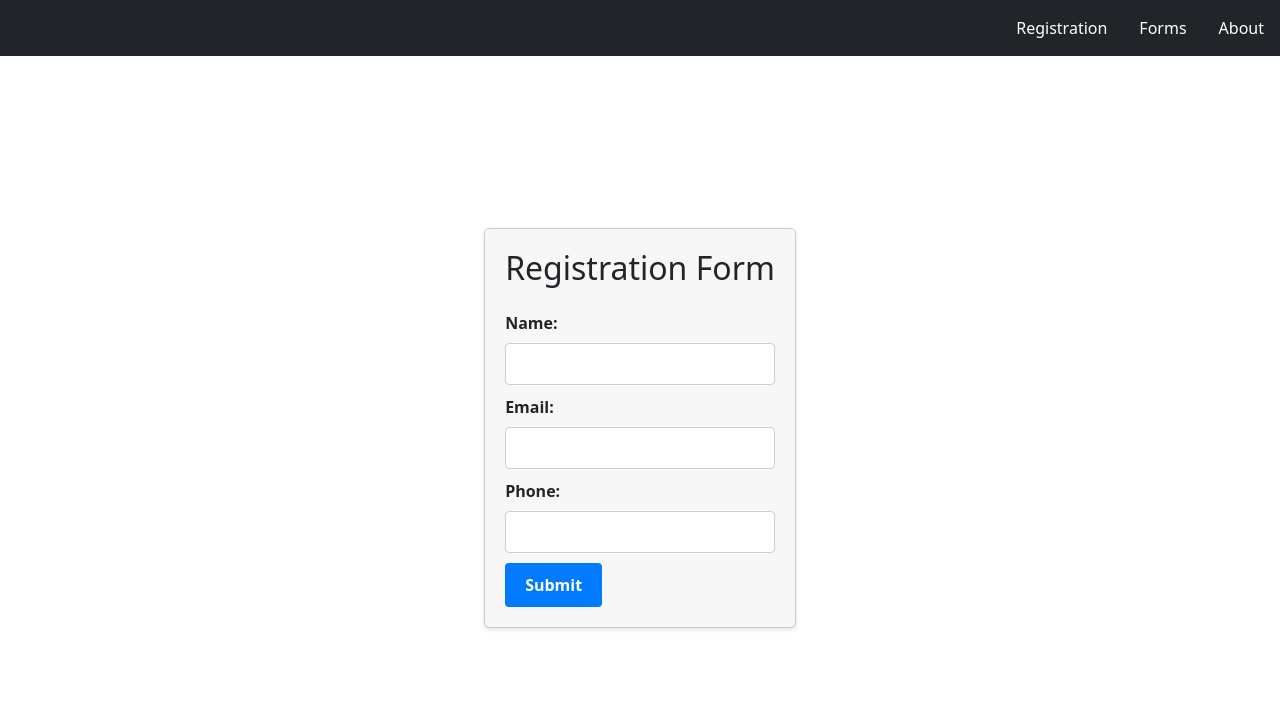
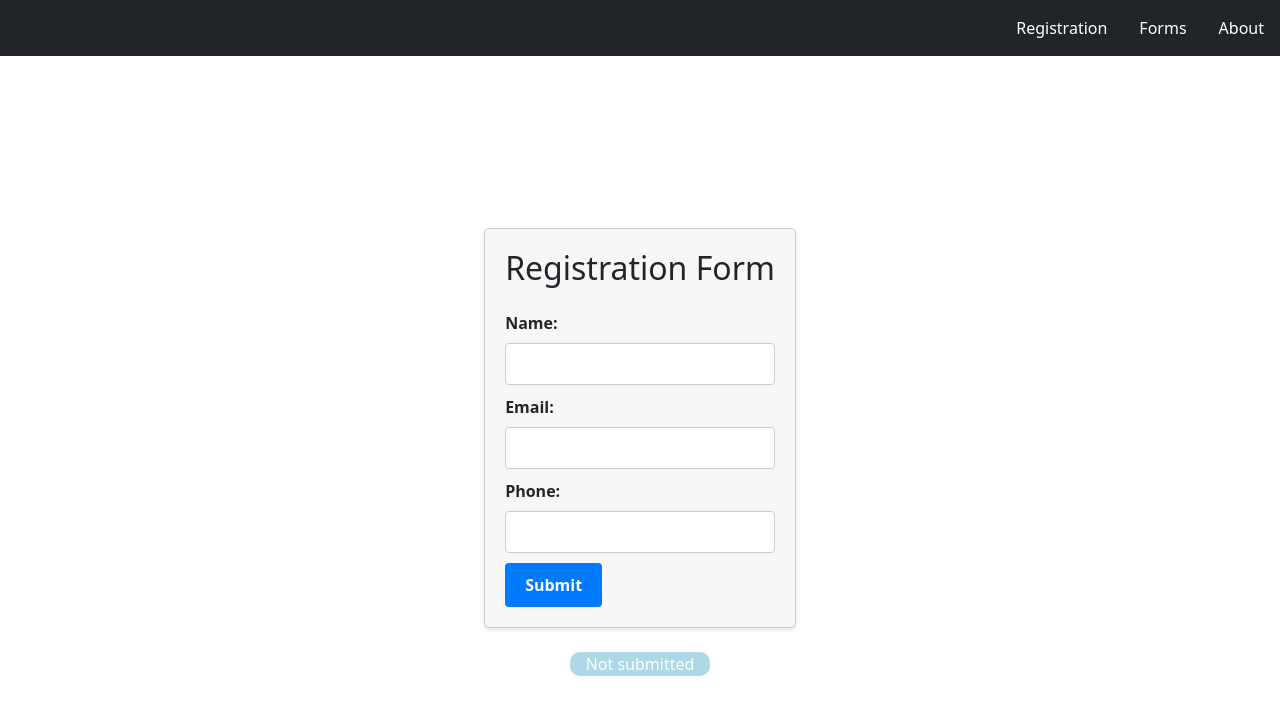
Before and after one commit to MatijaKocevar/vue-Js-frodx, a Vue app: page /#/registration in a window 1280 px wide. Shown: the top 714 px of the page. Built offline with nearby package versions, Linux system fonts and the light colour scheme.

Commit message:
Update RegistrationStatus with "Not submitted" status

```diff
--- a/src/components/FormComponents/RegistrationForm/RegistrationStatus/RegistrationStatus.vue
+++ b/src/components/FormComponents/RegistrationForm/RegistrationStatus/RegistrationStatus.vue
@@ -15,6 +15,7 @@
   <div class="registration-status">
     <p v-if="showSubmitted" v-highlight="'green'" class="submitted">Submitted</p>
     <p v-else-if="registrationStatus === 'Error'" v-highlight="'red'" class="error">Error: {{ errorMessage }}</p>
+    <p v-else-if="registrationStatus === 'Not submitted'" v-highlight="'lightblue'" class="idle">Not submitted</p>
   </div>
 </template>
 
--- a/src/components/FormComponents/RegistrationForm/RegistrationStatus/RegistrationStatusStyle.scss
+++ b/src/components/FormComponents/RegistrationForm/RegistrationStatus/RegistrationStatusStyle.scss
@@ -4,12 +4,14 @@
   padding: 0 1rem;
 
   .submitted {
-    color: greenyellow;
     margin: 0;
   }
 
   .error {
-    color: red;
+    margin: 0;
+  }
+
+  .idle {
     margin: 0;
   }
 }
```
